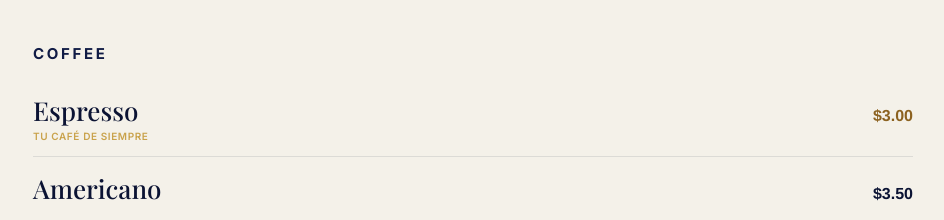
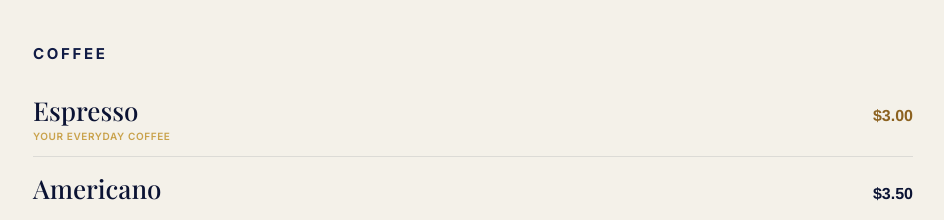
Before and after one commit to chrisbarrandey/barr-and-day-site, a Next.js app: page / in a window 1280 px wide. Shown: the part 820-1040 px from the top of the page, without its empty margins (167-1111 px from the left). Built offline with nearby package versions, Linux system fonts and the light colour scheme.

Commit message:
Translate anchor tag to English

```diff
--- a/components/sections/MenuSection.tsx
+++ b/components/sections/MenuSection.tsx
@@ -8,7 +8,7 @@ function Row({ item, size = "medium" }: { item: MenuItem; size?: "large" | "medi
     <div className={`menu-row menu-row--${size}`}>
       <span className="menu-row__name">
         {item.name}
-        {item.anchor && <span className="menu-row__tag">tu café de siempre</span>}
+        {item.anchor && <span className="menu-row__tag">your everyday coffee</span>}
       </span>
       <Price value={item.price} anchor={item.anchor} />
     </div>
```
